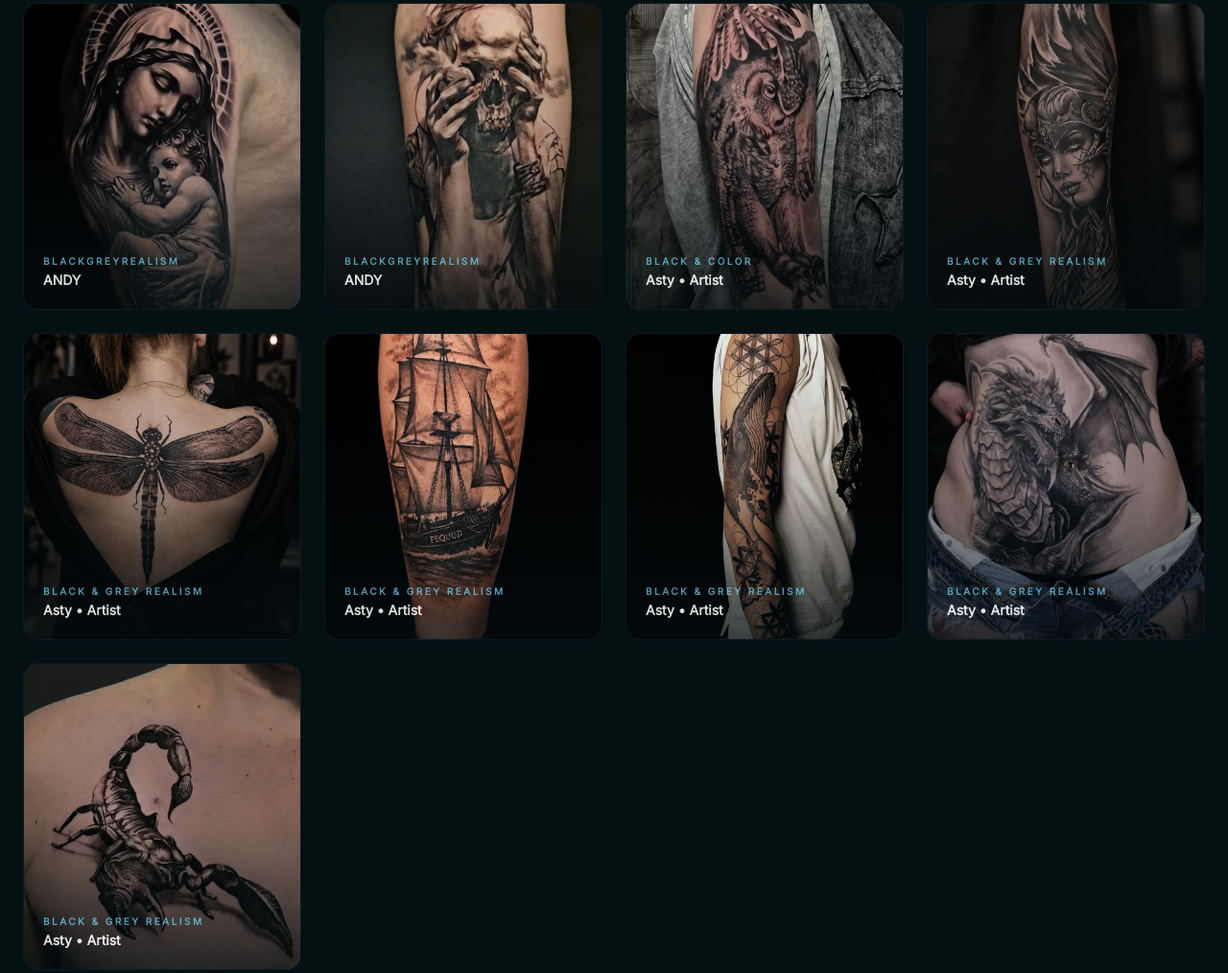
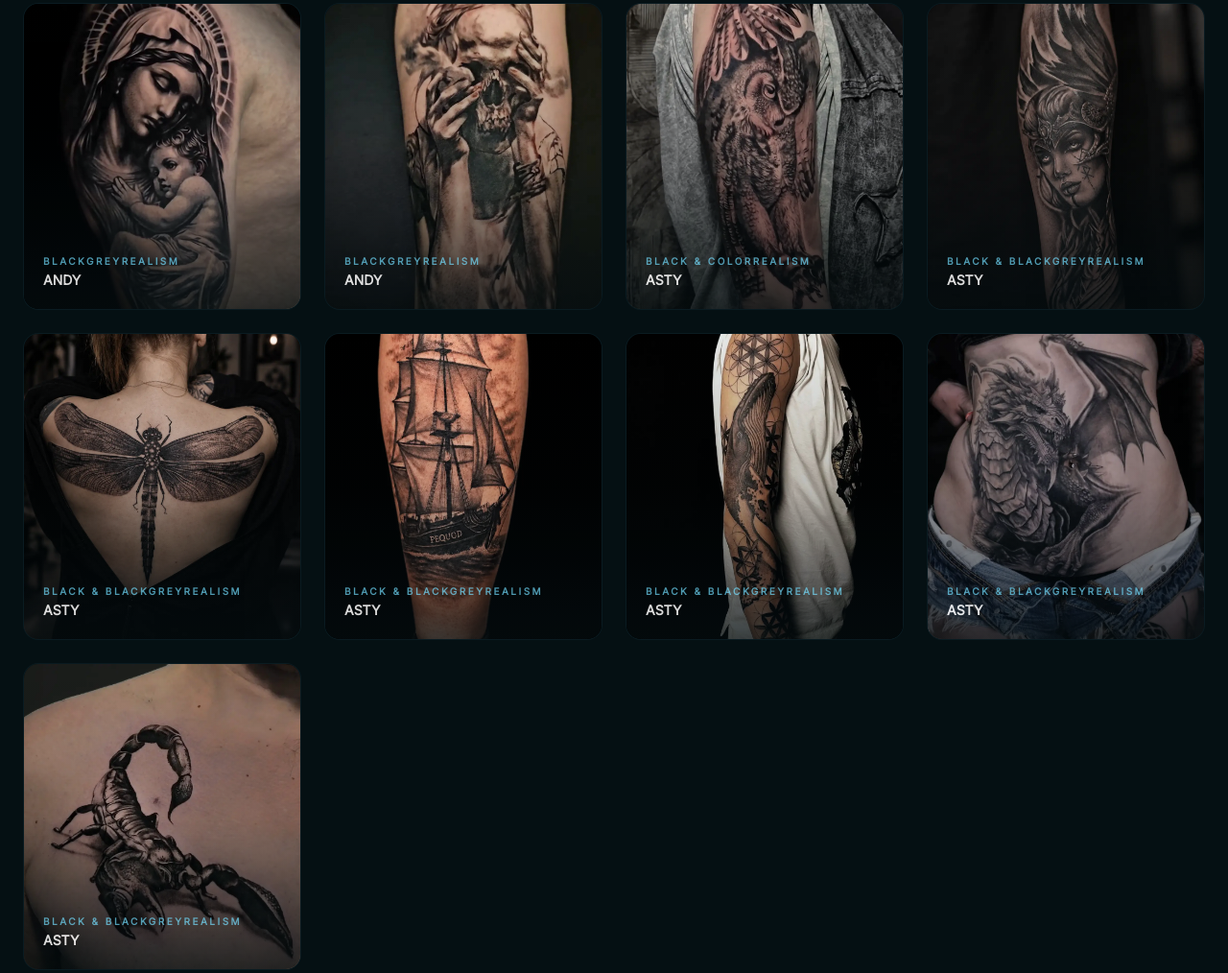
Before and after one commit to shok1317/Newjacktattoo, a website: page index.html in a window 1280 px wide. Shown: the part 2751-3765 px from the top of the page at 96% size. Drawn offline with Linux system fonts and the light colour scheme.

Commit message:
Update portfolio filter buttons and item labels

```diff
--- a/index.html
+++ b/index.html
@@ -520,11 +520,11 @@
           <h2 class="font-cinzel text-3xl sm:text-5xl font-bold text-white tracking-wider uppercase" data-i18n="portfolio_title">Portfolio</h2>
         </div>
         <div class="flex flex-wrap gap-2" id="portfolio-filters">
-          <button onclick="filterPortfolio('all')" data-filter="all" class="filter-btn active px-4 py-2 rounded-full text-xs uppercase tracking-widest font-semibold bg-petrol-500 text-white transition" data-i18n="filter_all">Alle</button>
-          <button onclick="filterPortfolio('Japanese')" data-filter="Japanese" class="filter-btn px-4 py-2 rounded-full text-xs uppercase tracking-widest font-semibold glass text-slate-300 hover:text-white transition">Japanese</button>
-          <button onclick="filterPortfolio('BlackGreyRealism')" data-filter="BlackGreyRealism" class="filter-btn px-4 py-2 rounded-full text-xs uppercase tracking-widest font-semibold glass text-slate-300 hover:text-white transition">Black &amp; Grey</button>
-          <button onclick="filterPortfolio('ColorRealism')" data-filter="ColorRealism" class="filter-btn px-4 py-2 rounded-full text-xs uppercase tracking-widest font-semibold glass text-slate-300 hover:text-white transition">Color</button>
-          <button onclick="filterPortfolio('Traditional')" data-filter="Traditional" class="filter-btn px-4 py-2 rounded-full text-xs uppercase tracking-widest font-semibold glass text-slate-300 hover:text-white transition">Traditional</button>
+          <button onclick="filterPortfolio('ALL')" data-filter="ALL" class="filter-btn active px-4 py-2 rounded-full text-xs uppercase tracking-widest font-semibold bg-petrol-500 text-white transition" data-i18n="filter_all">Alle</button>
+          <button onclick="filterPortfolio('JAPANESE')" data-filter="JAPANESE" class="filter-btn px-4 py-2 rounded-full text-xs uppercase tracking-widest font-semibold glass text-slate-300 hover:text-white transition">Japanese</button>
+          <button onclick="filterPortfolio('BLACKGREYREALISM')" data-filter="BLACKGREYREALISM" class="filter-btn px-4 py-2 rounded-full text-xs uppercase tracking-widest font-semibold glass text-slate-300 hover:text-white transition">Black &amp; Grey</button>
+          <button onclick="filterPortfolio('COLORREALISM')" data-filter="COLORREALISM" class="filter-btn px-4 py-2 rounded-full text-xs uppercase tracking-widest font-semibold glass text-slate-300 hover:text-white transition">Color</button>
+          <button onclick="filterPortfolio('TRADITIONAL')" data-filter="TRADITIONAL" class="filter-btn px-4 py-2 rounded-full text-xs uppercase tracking-widest font-semibold glass text-slate-300 hover:text-white transition">Traditional</button>
         </div>
       </div>
 
@@ -532,50 +532,50 @@
         <div data-style="BlackGreyRealism" class="portfolio-item portfolio-card group relative h-80 rounded-2xl overflow-hidden border border-petrol-800/60 bg-petrol-950">
           <img src="./img/portfolio/work-1.webp" alt="Portfolio Art 1" loading="lazy" decoding="async" class="w-full h-full object-cover group-hover:scale-105 transition duration-500">
           <div class="absolute inset-0 bg-gradient-to-t from-petrol-950/90 via-petrol-950/20 to-transparent opacity-85 group-hover:opacity-100 transition flex flex-col justify-end p-5 pointer-events-none">
-            <span class="text-[10px] uppercase tracking-[0.25em] text-petrol-300 font-bold">Black &amp; Color</span>
-            <h4 class="text-white font-semibold text-sm mt-0.5">Asty • Artist</h4>
+            <span class="text-[10px] uppercase tracking-[0.25em] text-petrol-300 font-bold">Black &amp; COLORREALISM</span>
+            <h4 class="text-white font-semibold text-sm mt-0.5">ASTY</h4>
           </div>
         </div>
         <div data-style="BlackGreyRealism" class="portfolio-item portfolio-card group relative h-80 rounded-2xl overflow-hidden border border-petrol-800/60 bg-petrol-950">
           <img src="./img/portfolio/work-2.webp" alt="Portfolio Art 2" loading="lazy" decoding="async" class="w-full h-full object-cover group-hover:scale-105 transition duration-500">
           <div class="absolute inset-0 bg-gradient-to-t from-petrol-950/90 via-petrol-950/20 to-transparent opacity-85 group-hover:opacity-100 transition flex flex-col justify-end p-5 pointer-events-none">
-            <span class="text-[10px] uppercase tracking-[0.25em] text-petrol-300 font-bold">Black &amp; Grey Realism</span>
-            <h4 class="text-white font-semibold text-sm mt-0.5">Asty • Artist</h4>
+            <span class="text-[10px] uppercase tracking-[0.25em] text-petrol-300 font-bold">Black &amp; BLACKGREYREALISM</span>
+            <h4 class="text-white font-semibold text-sm mt-0.5">ASTY</h4>
           </div>
         </div>
         <div data-style="BlackGreyRealism" class="portfolio-item portfolio-card group relative h-80 rounded-2xl overflow-hidden border border-petrol-800/60 bg-petrol-950">
           <img src="./img/portfolio/work-3.webp" alt="Portfolio Art 3" loading="lazy" decoding="async" class="w-full h-full object-cover group-hover:scale-105 transition duration-500">
           <div class="absolute inset-0 bg-gradient-to-t from-petrol-950/90 via-petrol-950/20 to-transparent opacity-85 group-hover:opacity-100 transition flex flex-col justify-end p-5 pointer-events-none">
-            <span class="text-[10px] uppercase tracking-[0.25em] text-petrol-300 font-bold">Black &amp; Grey Realism</span>
-            <h4 class="text-white font-semibold text-sm mt-0.5">Asty • Artist</h4>
+            <span class="text-[10px] uppercase tracking-[0.25em] text-petrol-300 font-bold">Black &amp; BLACKGREYREALISM</span>
+            <h4 class="text-white font-semibold text-sm mt-0.5">ASTY</h4>
           </div>
         </div>
         <div data-style="BlackGreyRealism" class="portfolio-item portfolio-card group relative h-80 rounded-2xl overflow-hidden border border-petrol-800/60 bg-petrol-950">
           <img src="./img/portfolio/work-4.webp" alt="Portfolio Art 4" loading="lazy" decoding="async" class="w-full h-full object-cover group-hover:scale-105 transition duration-500">
           <div class="absolute inset-0 bg-gradient-to-t from-petrol-950/90 via-petrol-950/20 to-transparent opacity-85 group-hover:opacity-100 transition flex flex-col justify-end p-5 pointer-events-none">
-            <span class="text-[10px] uppercase tracking-[0.25em] text-petrol-300 font-bold">Black &amp; Grey Realism</span>
-            <h4 class="text-white font-semibold text-sm mt-0.5">Asty • Artist</h4>
+            <span class="text-[10px] uppercase tracking-[0.25em] text-petrol-300 font-bold">Black &amp; BLACKGREYREALISM</span>
+            <h4 class="text-white font-semibold text-sm mt-0.5">ASTY</h4>
           </div>
         </div>
         <div data-style="BlackGreyRealism" class="portfolio-item portfolio-card group relative h-80 rounded-2xl overflow-hidden border border-petrol-800/60 bg-petrol-950">
           <img src="./img/portfolio/work-5.webp" alt="Portfolio Art 5" loading="lazy" decoding="async" class="w-full h-full object-cover group-hover:scale-105 transition duration-500">
           <div class="absolute inset-0 bg-gradient-to-t from-petrol-950/90 via-petrol-950/20 to-transparent opacity-85 group-hover:opacity-100 transition flex flex-col justify-end p-5 pointer-events-none">
-            <span class="text-[10px] uppercase tracking-[0.25em] text-petrol-300 font-bold">Black &amp; Grey Realism</span>
-            <h4 class="text-white font-semibold text-sm mt-0.5">Asty • Artist</h4>
+            <span class="text-[10px] uppercase tracking-[0.25em] text-petrol-300 font-bold">Black &amp; BLACKGREYREALISM</span>
+            <h4 class="text-white font-semibold text-sm mt-0.5">ASTY</h4>
           </div>
         </div>
         <div data-style="BlackGreyRealism" class="portfolio-item portfolio-card group relative h-80 rounded-2xl overflow-hidden border border-petrol-800/60 bg-petrol-950">
           <img src="./img/portfolio/work-6.webp" alt="Portfolio Art 6" loading="lazy" decoding="async" class="w-full h-full object-cover group-hover:scale-105 transition duration-500">
           <div class="absolute inset-0 bg-gradient-to-t from-petrol-950/90 via-petrol-950/20 to-transparent opacity-85 group-hover:opacity-100 transition flex flex-col justify-end p-5 pointer-events-none">
-            <span class="text-[10px] uppercase tracking-[0.25em] text-petrol-300 font-bold">Black &amp; Grey Realism</span>
-            <h4 class="text-white font-semibold text-sm mt-0.5">Asty • Artist</h4>
+            <span class="text-[10px] uppercase tracking-[0.25em] text-petrol-300 font-bold">Black &amp; BLACKGREYREALISM</span>
+            <h4 class="text-white font-semibold text-sm mt-0.5">ASTY</h4>
           </div>
         </div>
         <div data-style="BlackGreyRealism" class="portfolio-item portfolio-card group relative h-80 rounded-2xl overflow-hidden border border-petrol-800/60 bg-petrol-950">
           <img src="./img/portfolio/work-7.webp" alt="Portfolio Art 7" loading="lazy" decoding="async" class="w-full h-full object-cover group-hover:scale-105 transition duration-500">
           <div class="absolute inset-0 bg-gradient-to-t from-petrol-950/90 via-petrol-950/20 to-transparent opacity-85 group-hover:opacity-100 transition flex flex-col justify-end p-5 pointer-events-none">
-            <span class="text-[10px] uppercase tracking-[0.25em] text-petrol-300 font-bold">Black &amp; Grey Realism</span>
-            <h4 class="text-white font-semibold text-sm mt-0.5">Asty • Artist</h4>
+            <span class="text-[10px] uppercase tracking-[0.25em] text-petrol-300 font-bold">Black &amp; BLACKGREYREALISM</span>
+            <h4 class="text-white font-semibold text-sm mt-0.5">ASTY</h4>
           </div>
         </div>
       </div>
```
